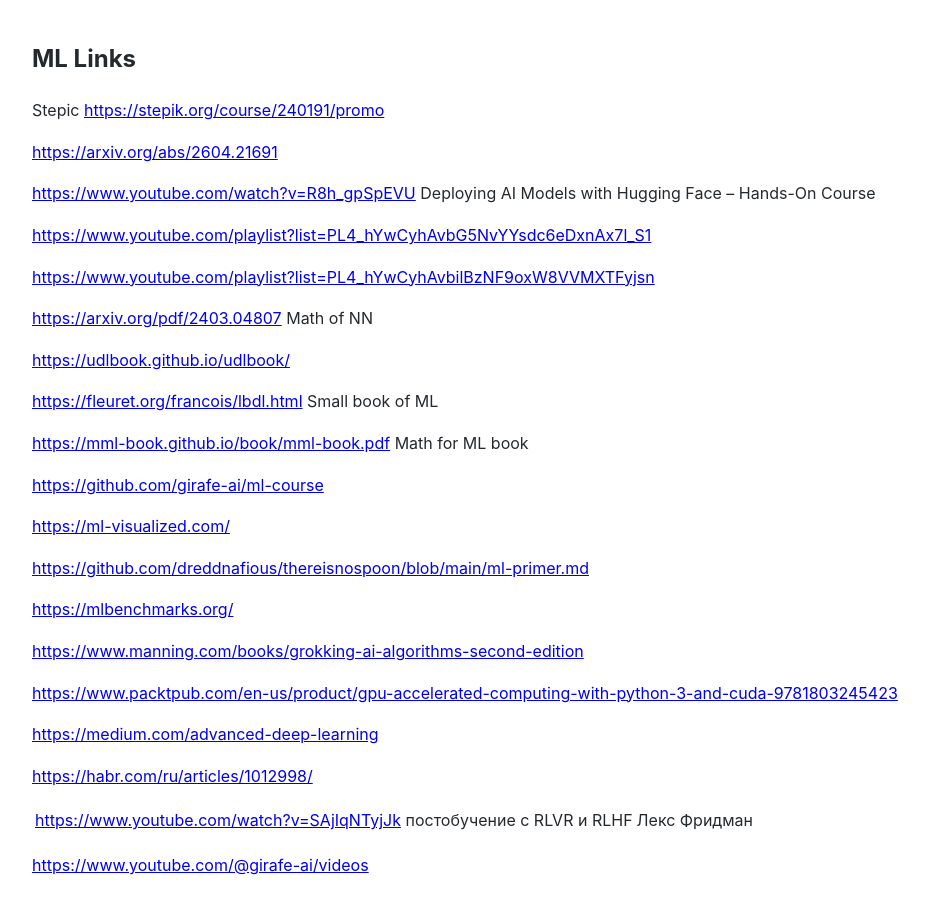
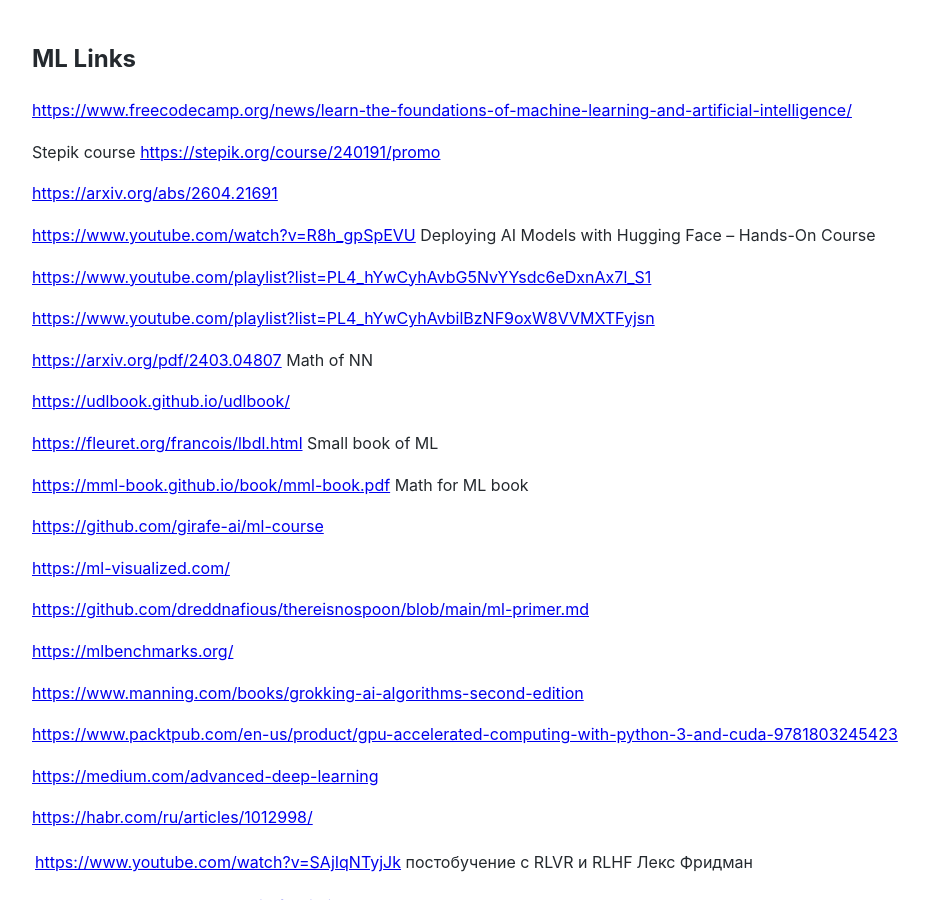
Before and after one commit to Michael-Lubinsky/michael-lubinsky.github.com, a Jekyll site: the page built from ml/mamba.md, in a window 1280 px wide and 900 px high. Shown: the whole window, without its empty margins (158-1087 px from the left). Built offline with Jekyll 4.4.1, drawn with Linux system fonts in a browser that asks for light colours; our own code applies the rules of GitHub Pages for plain Markdown files.

Commit message:
Update mamba.md

```diff
--- a/ml/mamba.md
+++ b/ml/mamba.md
@@ -1,7 +1,8 @@
 ## ML Links
 
+<https://www.freecodecamp.org/news/learn-the-foundations-of-machine-learning-and-artificial-intelligence/>
 
-Stepic
+Stepik course
 <https://stepik.org/course/240191/promo>
 
 <https://arxiv.org/abs/2604.21691>
```
